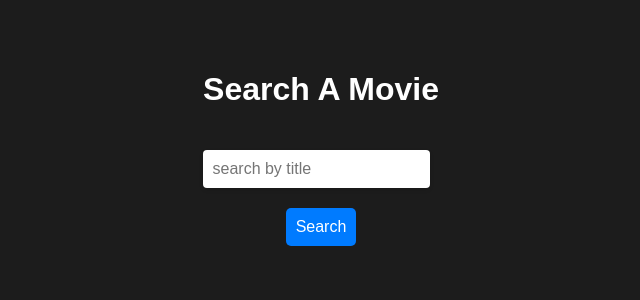
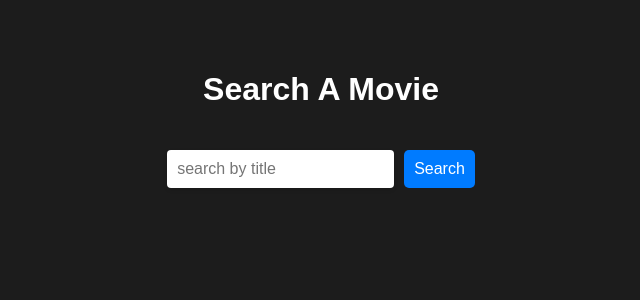
Before and after one commit to itamar-mizrahi/watchful-assignment, a React (Create React App) app in the folder watchful-assignment/: page / in a window 1280 px wide. Shown: the top 300 px of the page, without its empty margins (319-959 px from the left). Built offline with nearby package versions, Linux system fonts and the light colour scheme.

Commit message:
feat:added enter form trigger

```diff
--- a/watchful-assignment/src/components/SearchBar.js
+++ b/watchful-assignment/src/components/SearchBar.js
@@ -5,7 +5,9 @@ import axios from "axios";
 const SearchBar = () => {
   const [query, setQuery] = useState("");
   const history = useHistory();
-  const handleSearch = async () => {
+
+  const handleSearch = async (e) => {
+    e.preventDefault();
     const response = await axios.get(`http://localhost:5000/search/${query}`);
     const data = response.data || [];
     history.push({
@@ -18,6 +20,7 @@ const SearchBar = () => {
     <>
       <div className="search-container">
         <h1> Search A Movie </h1>
+        <form onSubmit={handleSearch}>
           <input
             className="search-input"
             type="text"
@@ -25,9 +28,8 @@ const SearchBar = () => {
             value={query}
             onChange={(e) => setQuery(e.target.value)}
           />
-        <button className="search-button" onClick={handleSearch}>
-          Search
-        </button>
+          <button className="search-button">Search</button>
+        </form>
       </div>
     </>
   );
```
Lines whose indentation alone changed are shown as unchanged.
